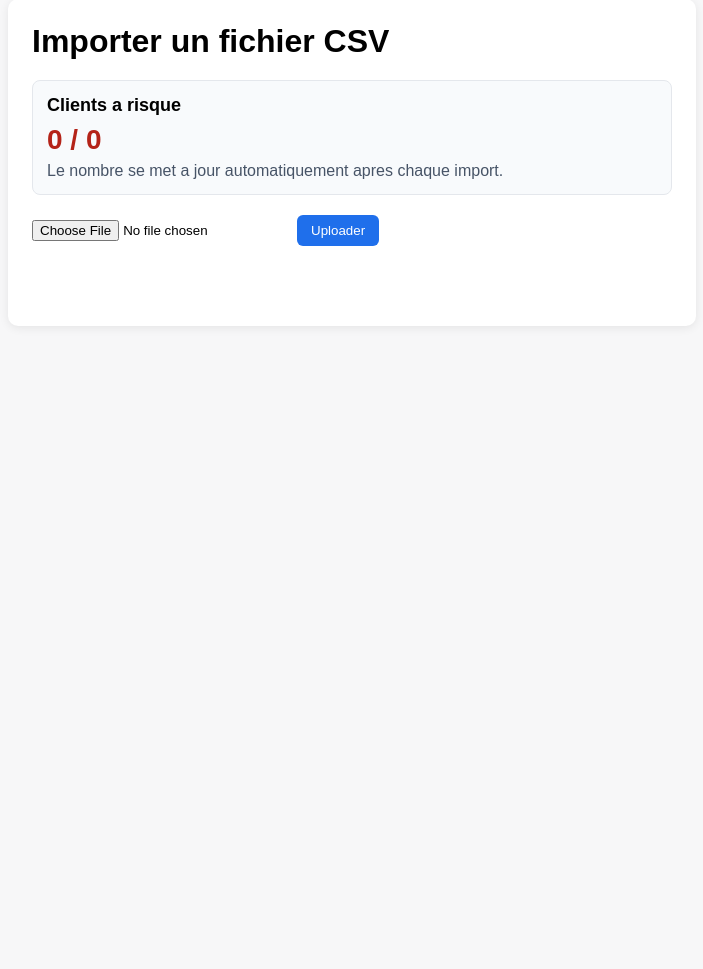
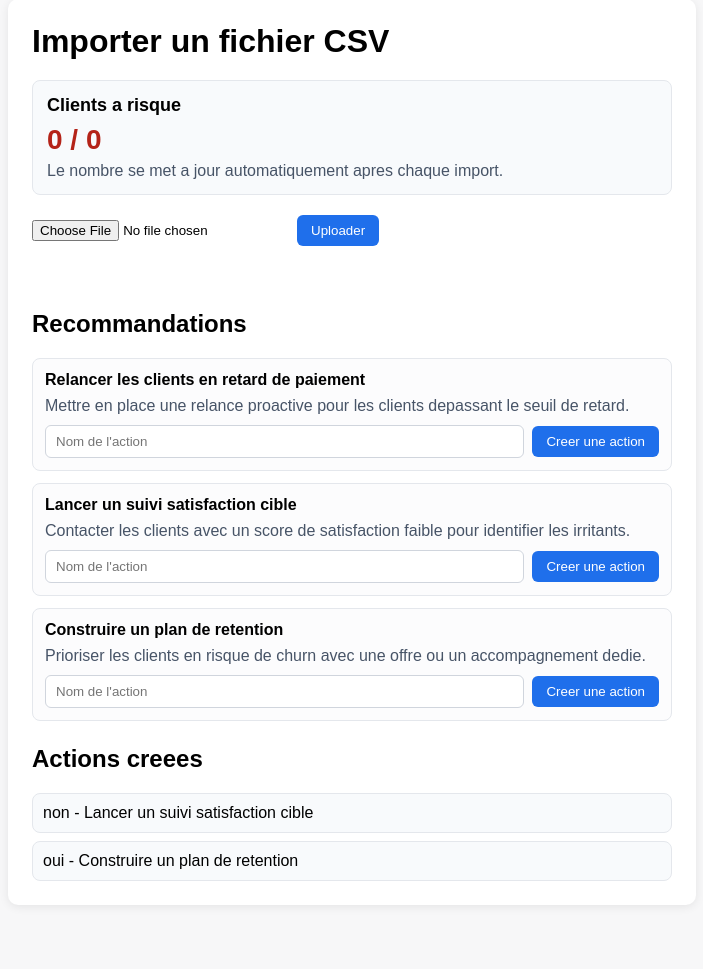
Before and after one commit to PaulDecat/TP_Seance_5, a Flask app: page / in a window 1280 px wide. Shown: the part 65-1034 px from the top of the page, without its empty margins (288-991 px from the left). Before the commit the page ends 311 px from the top, so only its background shows below. Run offline with Flask 3, Linux system fonts and the light colour scheme; data comes from the database, SQL or seed files in the repository; both versions use the stored data as it was after the commit; tables that the repository leaves empty hold one stand-in row (values such as "Sample post").

Commit message:
US 14 - Action creation

```diff
--- a/app.py
+++ b/app.py
@@ -48,6 +48,24 @@ RISK_THRESHOLDS = {
     "satisfaction_score_max": 2,
 }
 
+RECOMMENDATIONS = [
+    {
+        "id": "rec-contact-retard",
+        "title": "Relancer les clients en retard de paiement",
+        "description": "Mettre en place une relance proactive pour les clients depassant le seuil de retard.",
+    },
+    {
+        "id": "rec-suivi-satisfaction",
+        "title": "Lancer un suivi satisfaction cible",
+        "description": "Contacter les clients avec un score de satisfaction faible pour identifier les irritants.",
+    },
+    {
+        "id": "rec-plan-retention",
+        "title": "Construire un plan de retention",
+        "description": "Prioriser les clients en risque de churn avec une offre ou un accompagnement dedie.",
+    },
+]
+
 
 @app.errorhandler(RequestEntityTooLarge)
 def handle_file_too_large(_error):
@@ -70,6 +88,17 @@ def init_db() -> None:
                 id INTEGER PRIMARY KEY AUTOINCREMENT,
                 source_file TEXT NOT NULL,
                 row_data TEXT NOT NULL
+            )
+            """
+        )
+        connection.execute(
+            """
+            CREATE TABLE IF NOT EXISTS actions (
+                id INTEGER PRIMARY KEY AUTOINCREMENT,
+                recommendation_id TEXT NOT NULL,
+                recommendation_title TEXT NOT NULL,
+                action_title TEXT NOT NULL,
+                created_at TEXT NOT NULL DEFAULT CURRENT_TIMESTAMP
             )
             """
         )
@@ -185,6 +214,80 @@ def risk_clients():
     )
 
 
+@app.get("/api/recommendations")
+def get_recommendations():
+    with sqlite3.connect(DATABASE_PATH) as connection:
+        rows = connection.execute(
+            """
+            SELECT id, recommendation_id, recommendation_title, action_title, created_at
+            FROM actions
+            ORDER BY id DESC
+            """
+        ).fetchall()
+
+    actions = [
+        {
+            "id": row[0],
+            "recommendation_id": row[1],
+            "recommendation_title": row[2],
+            "action_title": row[3],
+            "created_at": row[4],
+        }
+        for row in rows
+    ]
+    return jsonify({"ok": True, "recommendations": RECOMMENDATIONS, "actions": actions})
+
+
+@app.post("/api/actions")
+def create_action():
+    payload = request.get_json(silent=True) or {}
+    recommendation_id = str(payload.get("recommendation_id", "")).strip()
+    action_title = str(payload.get("action_title", "")).strip()
+
+    if not recommendation_id:
+        return jsonify({"ok": False, "message": "La recommandation est obligatoire."}), 400
+
+    if not action_title:
+        return jsonify({"ok": False, "message": "Le titre de l'action est obligatoire."}), 400
+
+    recommendation = next(
+        (item for item in RECOMMENDATIONS if item["id"] == recommendation_id),
+        None,
+    )
+    if recommendation is None:
+        return jsonify({"ok": False, "message": "Recommandation introuvable."}), 404
+
+    try:
+        with sqlite3.connect(DATABASE_PATH) as connection:
+            cursor = connection.execute(
+                """
+                INSERT INTO actions (recommendation_id, recommendation_title, action_title)
+                VALUES (?, ?, ?)
+                """,
+                (recommendation_id, recommendation["title"], action_title),
+            )
+            connection.commit()
+            action_id = cursor.lastrowid
+    except sqlite3.DatabaseError:
+        return jsonify({"ok": False, "message": "Erreur base de donnees lors du stockage."}), 500
+
+    return (
+        jsonify(
+            {
+                "ok": True,
+                "message": "Action creee et sauvegardee avec succes.",
+                "action": {
+                    "id": action_id,
+                    "recommendation_id": recommendation_id,
+                    "recommendation_title": recommendation["title"],
+                    "action_title": action_title,
+                },
+            }
+        ),
+        201,
+    )
+
+
 @app.post("/api/import")
 def import_csv():
     if "file" not in request.files:
--- a/static/app.js
+++ b/static/app.js
@@ -4,6 +4,8 @@ const button = document.getElementById("submit-btn");
 const message = document.getElementById("message");
 const riskCount = document.getElementById("risk-count");
 const totalCount = document.getElementById("total-count");
+const recommendationsList = document.getElementById("recommendations-list");
+const actionsList = document.getElementById("actions-list");
 
 function showMessage(text, isSuccess) {
   message.textContent = text;
@@ -24,6 +26,110 @@ async function refreshRiskCount() {
   } catch (error) {
     riskCount.textContent = "-";
     totalCount.textContent = "-";
+  }
+}
+
+function renderActions(actions) {
+  actionsList.innerHTML = "";
+  if (!actions.length) {
+    const item = document.createElement("li");
+    item.textContent = "Aucune action creee pour le moment.";
+    actionsList.appendChild(item);
+    return;
+  }
+
+  actions.forEach((action) => {
+    const item = document.createElement("li");
+    item.textContent = `${action.action_title} - ${action.recommendation_title}`;
+    actionsList.appendChild(item);
+  });
+}
+
+function buildRecommendationCard(recommendation) {
+  const card = document.createElement("article");
+  card.className = "recommendation-card";
+
+  const title = document.createElement("h3");
+  title.textContent = recommendation.title;
+
+  const description = document.createElement("p");
+  description.textContent = recommendation.description;
+
+  const actionForm = document.createElement("form");
+  actionForm.className = "action-form";
+
+  const input = document.createElement("input");
+  input.type = "text";
+  input.className = "action-input";
+  input.placeholder = "Nom de l'action";
+  input.required = true;
+
+  const submitButton = document.createElement("button");
+  submitButton.type = "submit";
+  submitButton.textContent = "Creer une action";
+
+  actionForm.appendChild(input);
+  actionForm.appendChild(submitButton);
+
+  actionForm.addEventListener("submit", async (event) => {
+    event.preventDefault();
+    const actionTitle = input.value.trim();
+    if (!actionTitle) {
+      showMessage("Veuillez saisir un nom d'action.", false);
+      return;
+    }
+
+    submitButton.disabled = true;
+    try {
+      const response = await fetch("/api/actions", {
+        method: "POST",
+        headers: { "Content-Type": "application/json" },
+        body: JSON.stringify({
+          recommendation_id: recommendation.id,
+          action_title: actionTitle,
+        }),
+      });
+      const payload = await response.json();
+      if (!response.ok || !payload.ok) {
+        showMessage(payload.message || "Erreur lors de la creation de l'action.", false);
+        return;
+      }
+
+      showMessage(payload.message, true);
+      input.value = "";
+      await loadRecommendationsAndActions();
+    } catch (error) {
+      showMessage("Erreur reseau lors de la creation de l'action.", false);
+    } finally {
+      submitButton.disabled = false;
+    }
+  });
+
+  card.appendChild(title);
+  card.appendChild(description);
+  card.appendChild(actionForm);
+  return card;
+}
+
+async function loadRecommendationsAndActions() {
+  try {
+    const response = await fetch("/api/recommendations");
+    const payload = await response.json();
+    if (!response.ok || !payload.ok) {
+      throw new Error("Invalid response");
+    }
+
+    recommendationsList.innerHTML = "";
+    payload.recommendations.forEach((recommendation) => {
+      recommendationsList.appendChild(buildRecommendationCard(recommendation));
+    });
+    renderActions(payload.actions);
+  } catch (error) {
+    recommendationsList.innerHTML = "";
+    actionsList.innerHTML = "";
+    const errorItem = document.createElement("li");
+    errorItem.textContent = "Impossible de charger les recommandations et actions.";
+    actionsList.appendChild(errorItem);
   }
 }
 
@@ -82,3 +188,4 @@ form.addEventListener("submit", async (event) => {
 });
 
 refreshRiskCount();
+loadRecommendationsAndActions();
--- a/static/style.css
+++ b/static/style.css
@@ -76,3 +76,59 @@ button:disabled {
 .message.error {
   color: #b42318;
 }
+
+.recommendations-section,
+.actions-section {
+  margin-top: 24px;
+}
+
+.recommendations-list {
+  display: grid;
+  gap: 12px;
+}
+
+.recommendation-card {
+  border: 1px solid #e4e7ec;
+  border-radius: 8px;
+  padding: 12px;
+  background: #fcfcfd;
+}
+
+.recommendation-card h3 {
+  margin: 0 0 8px;
+  font-size: 16px;
+}
+
+.recommendation-card p {
+  margin: 0 0 10px;
+  color: #475467;
+}
+
+.action-form {
+  display: flex;
+  gap: 8px;
+  align-items: center;
+}
+
+.action-input {
+  flex: 1;
+  min-width: 200px;
+  border: 1px solid #d0d5dd;
+  border-radius: 6px;
+  padding: 8px 10px;
+}
+
+.actions-list {
+  list-style: none;
+  padding-left: 0;
+  margin: 8px 0 0;
+  display: grid;
+  gap: 8px;
+}
+
+.actions-list li {
+  background: #f8fafc;
+  border: 1px solid #e4e7ec;
+  border-radius: 8px;
+  padding: 10px;
+}
--- a/templates/index.html
+++ b/templates/index.html
@@ -22,6 +22,16 @@
     </form>
 
     <p id="message" class="message"></p>
+
+    <section class="recommendations-section" aria-live="polite">
+      <h2>Recommandations</h2>
+      <div id="recommendations-list" class="recommendations-list"></div>
+    </section>
+
+    <section class="actions-section" aria-live="polite">
+      <h2>Actions creees</h2>
+      <ul id="actions-list" class="actions-list"></ul>
+    </section>
   </main>
 
   <script src="/static/app.js"></script>
```
Also changed, not shown: data.db.
